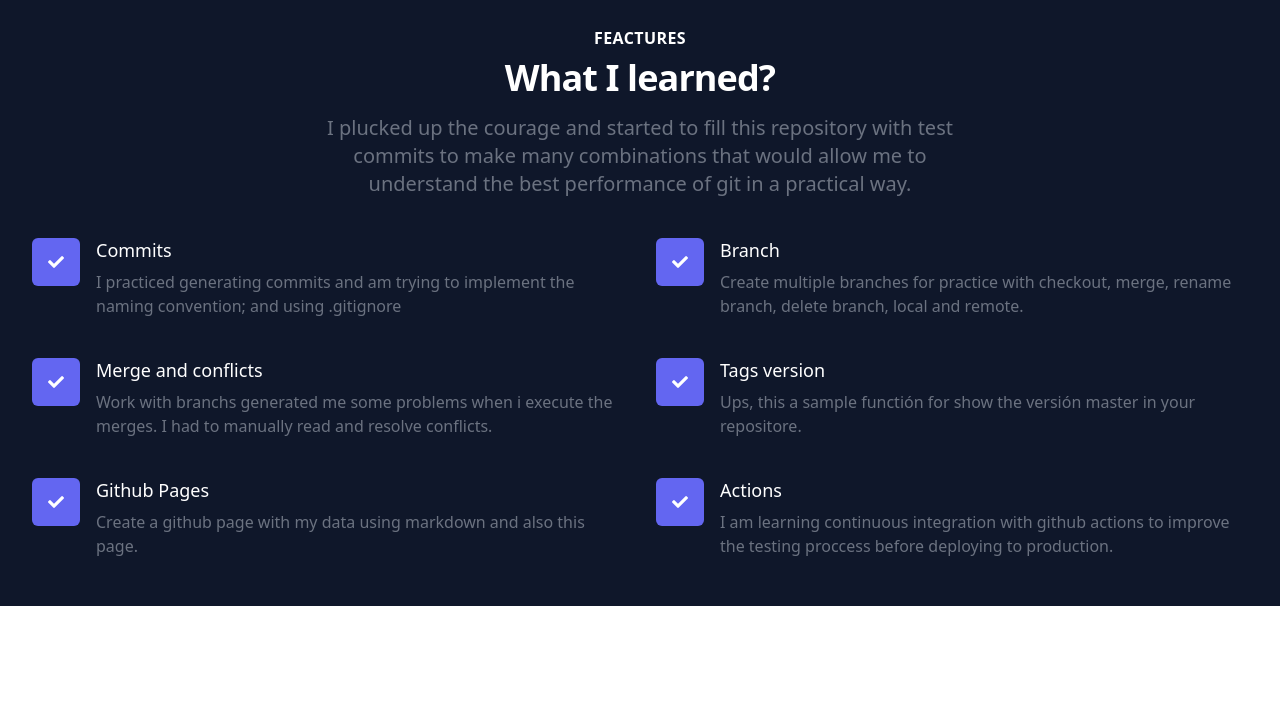
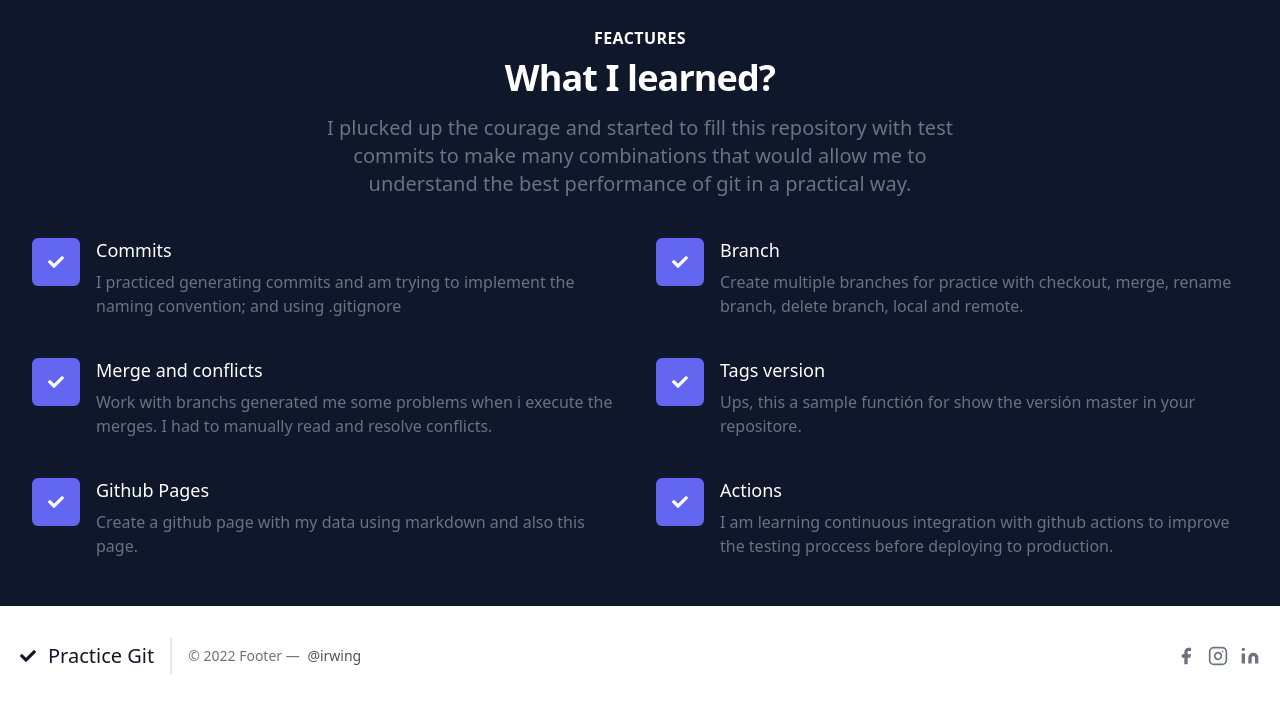
Before and after one commit to irwing/practice-git, a website: page index.html in a window 1280 px wide. Shown: the part 540-1246 px from the top of the page. Before the commit the page ends 1146 px from the top, so only its background shows below. Drawn offline with nearby package versions, Linux system fonts and the light colour scheme.

Commit message:
deploy: 65c5a42f2d95c3b82ce011d03a1b4a705ebb8fd8

```diff
--- a/index.html
+++ b/index.html
@@ -283,5 +283,93 @@
         </div>
       </div>
     </div>
+
+    <footer class="text-gray-600 body-font">
+      <div
+        class="container px-5 py-8 mx-auto flex items-center sm:flex-row flex-col"
+      >
+        <a
+          class="flex title-font font-medium items-center md:justify-start justify-center text-gray-900"
+        >
+          <i class="fa fa-check"></i>
+          <span class="ml-3 text-xl">Practice Git</span>
+        </a>
+        <p
+          class="text-sm text-gray-500 sm:ml-4 sm:pl-4 sm:border-l-2 sm:border-gray-200 sm:py-2 sm:mt-0 mt-4"
+        >
+          © 2022 Footer —
+          <a
+            href="https://github.com/irwing"
+            class="text-gray-600 ml-1"
+            rel="noopener noreferrer"
+            target="_blank"
+            >@irwing</a
+          >
+        </p>
+        <span
+          class="inline-flex sm:ml-auto sm:mt-0 mt-4 justify-center sm:justify-start"
+        >
+          <a
+            class="text-gray-500"
+            href="https://www.facebook.com/irwingkhalisser.naranjobrito"
+            target="_blank"
+          >
+            <svg
+              fill="currentColor"
+              stroke-linecap="round"
+              stroke-linejoin="round"
+              stroke-width="2"
+              class="w-5 h-5"
+              viewBox="0 0 24 24"
+            >
+              <path
+                d="M18 2h-3a5 5 0 00-5 5v3H7v4h3v8h4v-8h3l1-4h-4V7a1 1 0 011-1h3z"
+              ></path>
+            </svg>
+          </a>
+          <a
+            class="ml-3 text-gray-500"
+            href="https://www.instagram.com/khalisser"
+            target="_blank"
+          >
+            <svg
+              fill="none"
+              stroke="currentColor"
+              stroke-linecap="round"
+              stroke-linejoin="round"
+              stroke-width="2"
+              class="w-5 h-5"
+              viewBox="0 0 24 24"
+            >
+              <rect width="20" height="20" x="2" y="2" rx="5" ry="5"></rect>
+              <path
+                d="M16 11.37A4 4 0 1112.63 8 4 4 0 0116 11.37zm1.5-4.87h.01"
+              ></path>
+            </svg>
+          </a>
+          <a
+            class="ml-3 text-gray-500"
+            href="https://www.linkedin.com/in/khalisser"
+            target="_blank"
+          >
+            <svg
+              fill="currentColor"
+              stroke="currentColor"
+              stroke-linecap="round"
+              stroke-linejoin="round"
+              stroke-width="0"
+              class="w-5 h-5"
+              viewBox="0 0 24 24"
+            >
+              <path
+                stroke="none"
+                d="M16 8a6 6 0 016 6v7h-4v-7a2 2 0 00-2-2 2 2 0 00-2 2v7h-4v-7a6 6 0 016-6zM2 9h4v12H2z"
+              ></path>
+              <circle cx="4" cy="4" r="2" stroke="none"></circle>
+            </svg>
+          </a>
+        </span>
+      </div>
+    </footer>
   </body>
 </html>
```
